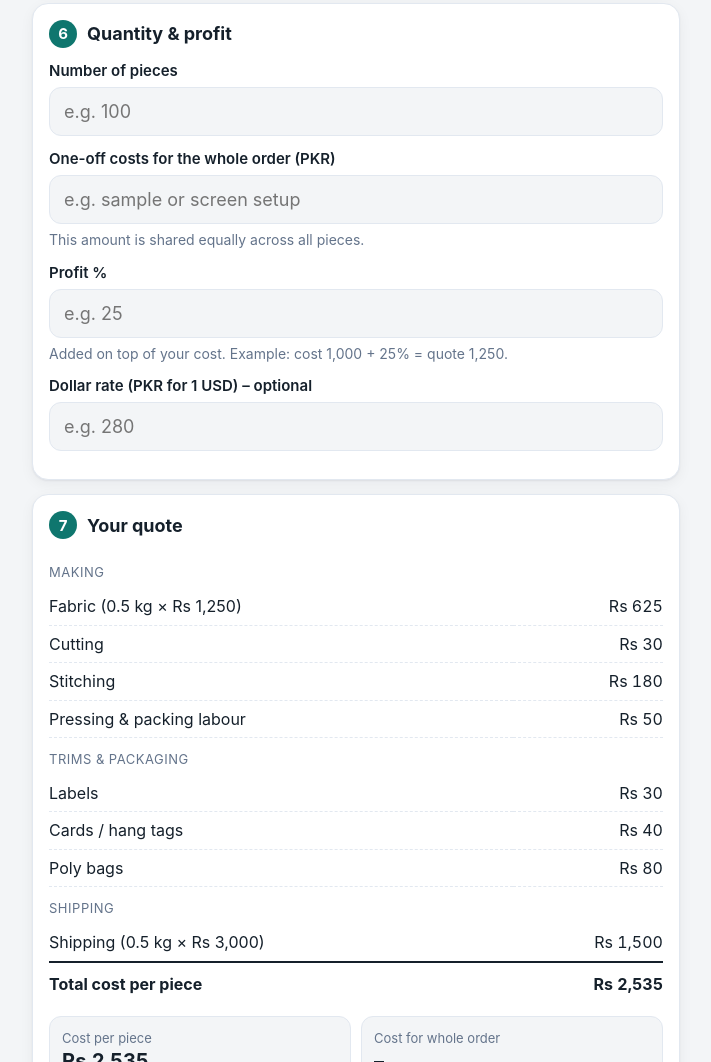
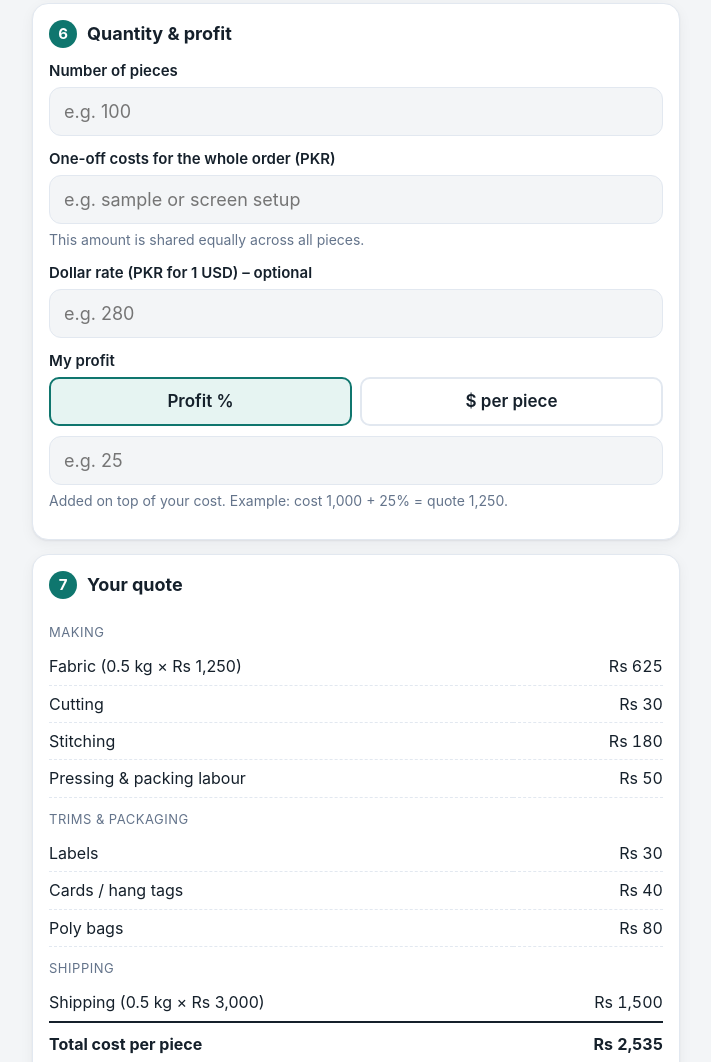
Before and after one commit to qasimalijpg-spec/Quote-calculator, a plain HTML site: page index.html in a window 1280 px wide. Shown: the part 1566-2628 px from the top of the page, without its empty margins (284-995 px from the left). Drawn offline with Linux system fonts and the light colour scheme.

Commit message:
Let profit be entered as dollars per piece
Adds a Profit % / $ per piece switch. Dollar profit is converted with
the dollar rate; the chosen mode is remembered on the device.

Co-Authored-By: Claude Opus 5.5 <noreply@anthropic.com>
Claude-Session: https://claude.ai/code/session_01SRfuuBzztEeir38nTHCM2a

```diff
--- a/index.html
+++ b/index.html
@@ -258,14 +258,26 @@
       </label>
       <p class="hint" style="margin:-6px 0 12px">This amount is shared equally across all pieces.</p>
       <label class="field">
-        <span>Profit %</span>
-        <input id="margin" type="text" inputmode="decimal" placeholder="e.g. 25">
-      </label>
-      <p class="hint" style="margin:-6px 0 12px">Added on top of your cost. Example: cost 1,000 + 25% = quote 1,250.</p>
-      <label class="field">
-        <span>Dollar rate (PKR for 1 USD) – optional</span>
+        <span id="usdRateLabel">Dollar rate (PKR for 1 USD) – optional</span>
         <input id="usdRate" type="text" inputmode="decimal" placeholder="e.g. 280">
       </label>
+      <label class="field" style="margin-bottom:6px"><span>My profit</span></label>
+      <div class="seg" id="profitMode">
+        <button type="button" data-mode="pct">Profit %</button>
+        <button type="button" data-mode="usd">$ per piece</button>
+      </div>
+      <div id="pctBox">
+        <label class="field">
+          <input id="margin" type="text" inputmode="decimal" placeholder="e.g. 25" aria-label="Profit percent">
+        </label>
+        <p class="hint" style="margin:-6px 0 12px">Added on top of your cost. Example: cost 1,000 + 25% = quote 1,250.</p>
+      </div>
+      <div id="usdBox">
+        <label class="field">
+          <input id="marginUsd" type="text" inputmode="decimal" placeholder="e.g. 3 (dollars per piece)" aria-label="Profit in dollars per piece">
+        </label>
+        <p class="hint" style="margin:-6px 0 12px">Dollars added on top of your cost for each piece. Example: cost $10 + $3 profit = quote $13. Needs the dollar rate above.</p>
+      </div>
     </div>
 
     <div class="card" id="resultCard">
@@ -444,6 +456,8 @@
       qty: '',
       oneOff: '',
       margin: '',
+      marginUsd: '',
+      profitMode: settings.profitMode || 'pct',
       usdRate: '',
       client: ''
     };
@@ -516,10 +530,19 @@
     }
 
     var costPiece = lines.reduce(function (a, l) { return a + l.amount; }, 0);
-    var marginPct = num(d.margin);
-    var quotePiece = costPiece * (1 + marginPct / 100);
-    var profitPiece = quotePiece - costPiece;
     var rate = num(d.usdRate);
+    var mode = d.profitMode === 'usd' ? 'usd' : 'pct';
+    var profitPiece, marginPct, hasMargin;
+    if (mode === 'usd') {
+      hasMargin = hasNum(d.marginUsd);
+      profitPiece = rate > 0 ? num(d.marginUsd) * rate : 0;
+      marginPct = costPiece > 0 ? profitPiece / costPiece * 100 : 0;
+    } else {
+      hasMargin = hasNum(d.margin);
+      marginPct = num(d.margin);
+      profitPiece = costPiece * marginPct / 100;
+    }
+    var quotePiece = costPiece + profitPiece;
 
     return {
       lines: lines,
@@ -530,7 +553,9 @@
       weight: weight,
       qty: qty,
       marginPct: marginPct,
-      hasMargin: hasNum(d.margin),
+      profitMode: mode,
+      marginUsd: num(d.marginUsd),
+      hasMargin: hasMargin,
       costPiece: costPiece,
       costOrder: costPiece * qty,
       quotePiece: quotePiece,
@@ -601,8 +626,18 @@
     $('qty').value = draft.qty;
     $('oneOff').value = draft.oneOff;
     $('margin').value = draft.margin;
+    $('marginUsd').value = draft.marginUsd;
+    renderProfitMode();
     $('usdRate').value = draft.usdRate;
     $('clientName').value = draft.client;
+  }
+
+  function renderProfitMode() {
+    var usdMode = draft.profitMode === 'usd';
+    document.querySelectorAll('#profitMode [data-mode]').forEach(function (b) { b.classList.toggle('selected', b.dataset.mode === draft.profitMode); });
+    $('pctBox').style.display = usdMode ? 'none' : 'block';
+    $('usdBox').style.display = usdMode ? 'block' : 'none';
+    $('usdRateLabel').textContent = usdMode ? 'Dollar rate (PKR for 1 USD) – needed for $ profit' : 'Dollar rate (PKR for 1 USD) – optional';
   }
 
   function renderResult() {
@@ -627,9 +662,13 @@
     html += box('profit', 'My profit per piece', pkr(r.profitPiece), showUsd ? usd(r.profitPiece / r.rate) : '');
     html += box('profit', 'My profit whole order', r.qty > 0 ? pkr(r.profitOrder) : '–', r.qty > 0 && showUsd ? usd(r.profitOrder / r.rate) : '');
     html += '</div>';
+    if (r.hasMargin && r.profitPiece > 0) {
+      html += '<p class="hint" style="margin-top:10px">Profit: ' + (r.profitMode === 'usd' ? usd(r.marginUsd) + ' per piece = ' + (Math.round(r.marginPct * 10) / 10) + '% of cost' : (Math.round(r.marginPct * 10) / 10) + '% of cost' + (showUsd ? ' = ' + usd(r.profitPiece / r.rate) + ' per piece' : '')) + '</p>';
+    }
 
     var warns = [];
-    if (!r.hasMargin) warns.push('Profit % is empty – the quote equals your cost.');
+    if (!r.hasMargin) warns.push((r.profitMode === 'usd' ? 'Profit $' : 'Profit %') + ' is empty – the quote equals your cost.');
+    if (r.profitMode === 'usd' && r.hasMargin && !(r.rate > 0)) warns.push('Type the dollar rate so your $ profit can be added.');
     if (r.qty <= 0) warns.push('Enter the number of pieces to see order totals.');
     if (draft.rhinestone.on && !hasNum(draft.rhinestone.price)) warns.push('Rhinestones is ticked but has no price.');
     if (draft.deco.on && !hasNum(draft.deco.price)) warns.push(draft.deco.kind + ' is ticked but has no price.');
@@ -824,11 +863,18 @@
   $('trimsList').addEventListener('change', function (e) {
     if (e.target.dataset.trim) { draft.trims[e.target.dataset.trim] = e.target.checked; saveDraft(); renderResult(); }
   });
-  var fieldMap = { shipWeight: 'shipWeight', qty: 'qty', oneOff: 'oneOff', margin: 'margin', usdRate: 'usdRate', clientName: 'client' };
+  var fieldMap = { shipWeight: 'shipWeight', qty: 'qty', oneOff: 'oneOff', margin: 'margin', marginUsd: 'marginUsd', usdRate: 'usdRate', clientName: 'client' };
   Object.keys(fieldMap).forEach(function (id) {
     $(id).addEventListener('input', function () { draft[fieldMap[id]] = this.value; saveDraft(); if (id !== 'clientName') renderResult(); });
   });
   $('shipOn').addEventListener('change', function () { draft.shipOn = this.checked; saveDraft(); renderResult(); });
+  $('profitMode').addEventListener('click', function (e) {
+    var b = e.target.closest('[data-mode]'); if (!b) return;
+    draft.profitMode = b.dataset.mode;
+    settings.profitMode = b.dataset.mode; // remember your choice for next time
+    saveDraft(); saveSettings(); renderProfitMode(); renderResult();
+    (b.dataset.mode === 'usd' ? $('marginUsd') : $('margin')).focus();
+  });
 
   $('saveBtn').addEventListener('click', function () {
     var name = ($('clientName').value || '').trim();
```
Also changed, not shown: 1 other file.
